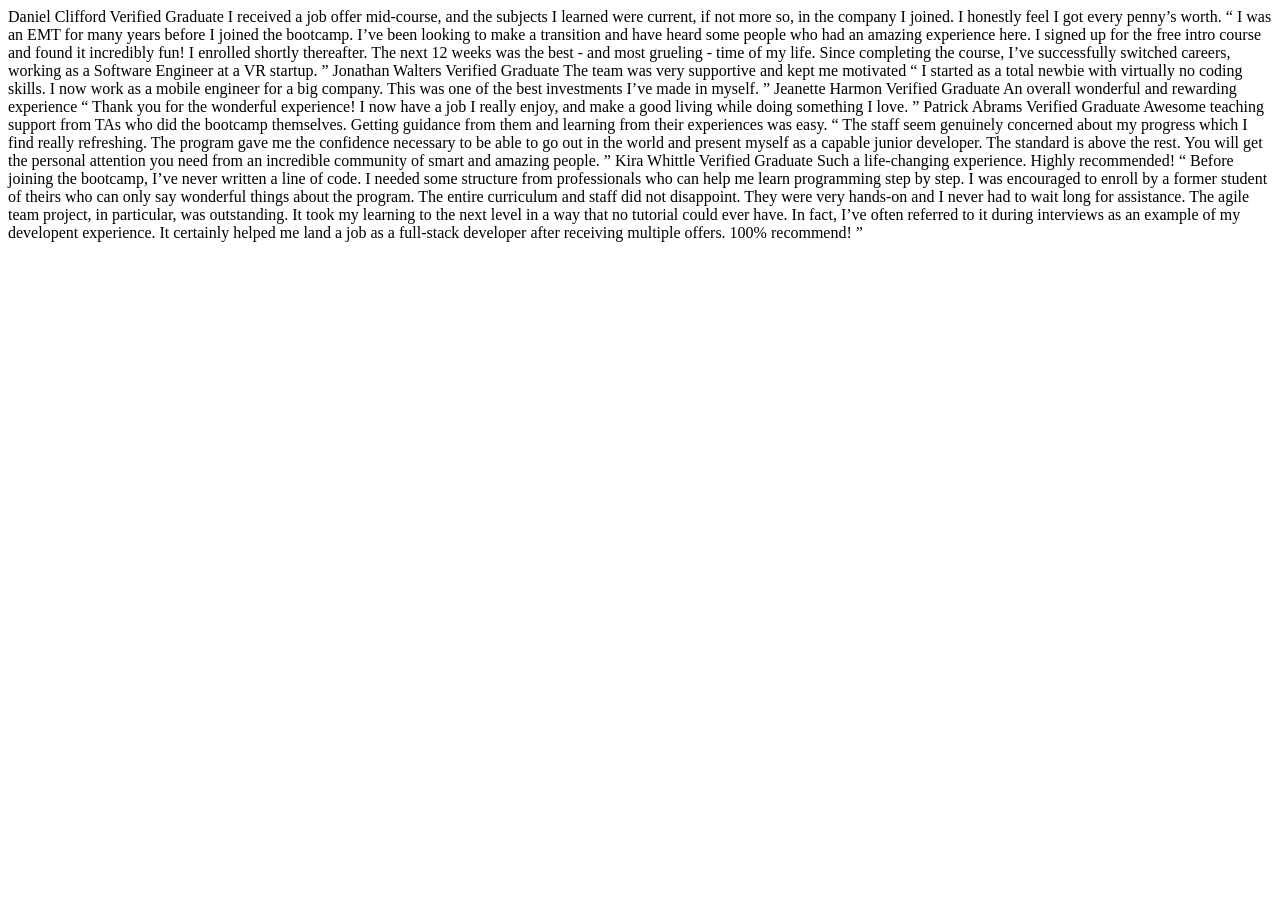
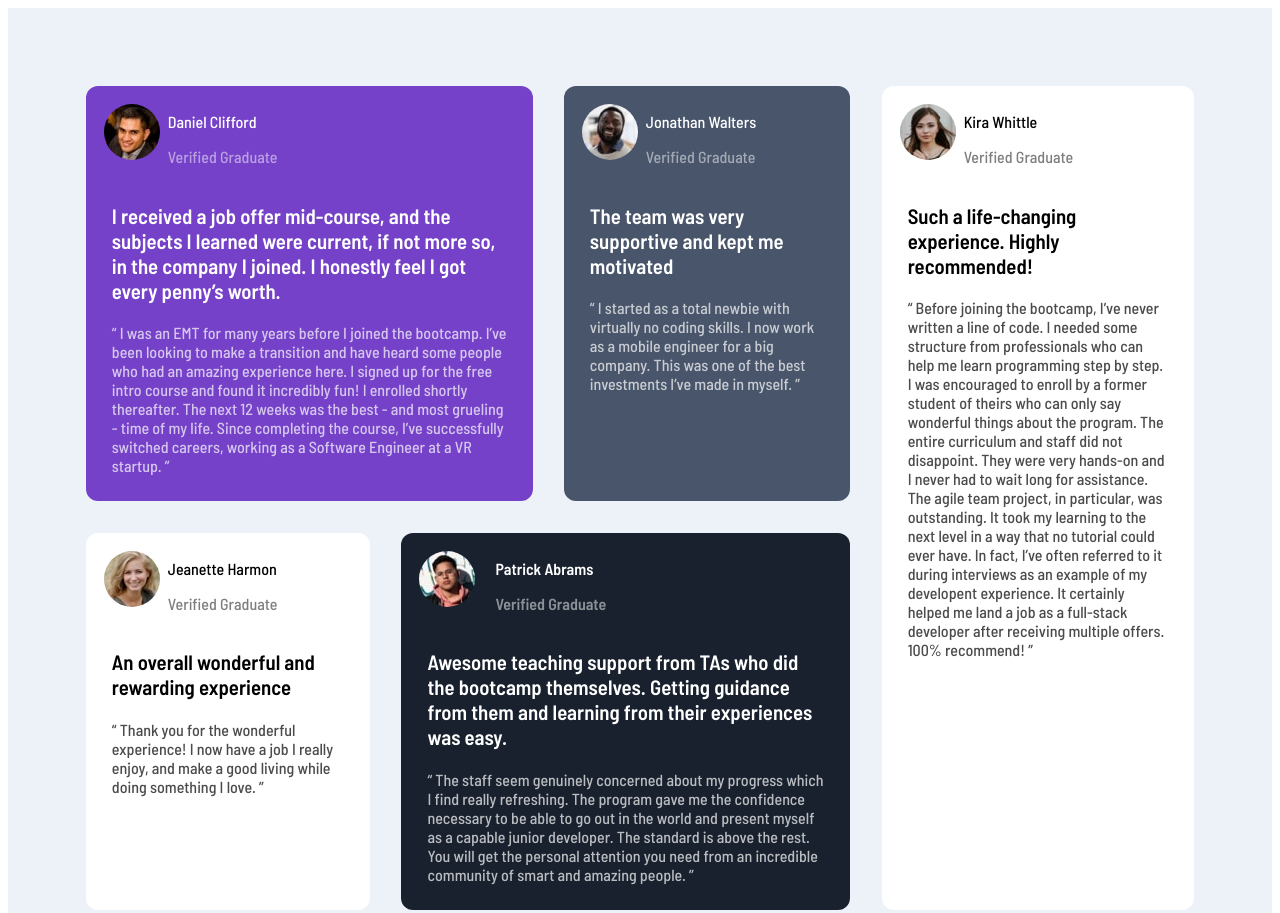
Before and after one commit to djolesusername/qz1--Bonus-, a plain HTML site: page index.html in a window 1280 px wide. Shown: the top 913 px of the page. Before the commit the page ends 800 px from the top, so only its background shows below. Drawn offline with Linux system fonts and the light colour scheme.

Commit message:
initial design

```diff
--- a/index.html
+++ b/index.html
@@ -2,58 +2,132 @@
 <html lang="en">
 <head>
   <meta charset="UTF-8">
-  <meta name="viewport" content="width=device-width, initial-scale=1.0"> <!-- displays site properly based on user's device -->
+  <meta name="viewport" content="width=device-width, initial-scale=1.0"> <!-- displays site properly based on user"s device -->
 
   <link rel="icon" type="image/png" sizes="32x32" href="./images/favicon-32x32.png">
-
-  <title>Bonus Task 1</title>
+  <link rel="preconnect" href="https://fonts.googleapis.com">
+<link rel="preconnect" href="https://fonts.gstatic.com" crossorigin>
+<link href="https://fonts.googleapis.com/css2?family=Barlow+Semi+Condensed:wght@500;600&display=swap" rel="stylesheet">
+<link rel="stylesheet" type="text/css" href="style.css">
+  <title>Bonus Task 1 -> Djordje Cvetkovic</title>
 
 </head>
 <body>
-  Daniel Clifford
-  Verified Graduate
+  <div class="container">
+    <div class="user-container user1">
+      <div class="userinfo">
+        <div class="image-holder">
+        <img class="profile-picture" src="images/image-daniel.jpg" alt="Profile picture" >
+        </div>
+        <div>
+        <p class="profile-info-heading">Daniel Clifford</p>
+        <p class="profile-info-sub">Verified Graduate</p>
+        </div>
+        </div>
 
-  I received a job offer mid-course, and the subjects I learned were current, if not more so,
-  in the company I joined. I honestly feel I got every penny’s worth.
+<div class="review-container">
+
+  <p class="review-heading">I received a job offer mid-course, and the subjects I learned were current, if not more so,
+  in the company I joined. I honestly feel I got every penny’s worth. </p>
+
+
+  <p class='review'>
 
   “ I was an EMT for many years before I joined the bootcamp. I’ve been looking to make a
   transition and have heard some people who had an amazing experience here. I signed up
   for the free intro course and found it incredibly fun! I enrolled shortly thereafter.
   The next 12 weeks was the best - and most grueling - time of my life. Since completing
   the course, I’ve successfully switched careers, working as a Software Engineer at a VR startup. ”
+  </p>
 
-  Jonathan Walters
-  Verified Graduate
+</div>
+</div>
+<div class="user-container user2">
+  <div class="userinfo">
+    <div class="image-holder">
+    <img class="profile-picture" src="images/image-jonathan.jpg" alt="Profile picture" >
+    </div>
+    <div>
+    <p class="profile-info-heading"> Jonathan Walters</p>
+    <p class="profile-info-sub">Verified Graduate</p>
+    </div>
+    </div>
 
-  The team was very supportive and kept me motivated
+    <div class="review-container">
+      <p class="review-heading">
+    The team was very supportive and kept me motivated </p>
 
+  <p class='review'>
   “ I started as a total newbie with virtually no coding skills. I now work as a mobile engineer
   for a big company. This was one of the best investments I’ve made in myself. ”
+  </p>
+</div>
+</div>
+  <div class="user-container user3">
 
-  Jeanette Harmon
-  Verified Graduate
+    <div class="userinfo">
+      <div class="image-holder">
+      <img class="profile-picture" src="images/image-jeanette.jpg" alt="Profile picture" >
+      </div>
+      <div>
+      <p class="profile-info-heading"> Jeanette Harmon</p>
+      <p class="profile-info-sub">Verified Graduate</p>
+      </div>
+      </div>
 
-  An overall wonderful and rewarding experience
+      <div class="review-container">
+        <p class="review-heading">
+    An overall wonderful and rewarding experience </p>
 
+  <p class='review'>
   “ Thank you for the wonderful experience! I now have a job I really enjoy, and make a good living
-  while doing something I love. ”
+  while doing something I love. ” </p>
+</div>
+</div>
+  <div class="user-container user4">
+    <div class="userinfo">
+      <div class="image-holder">
+      <img class="profile-picture" src="images/image-patrick.jpg" alt="Profile picture" >
+      </div>
+      <div class="profile-info-text">
+      <p class="profile-info-heading">     Patrick Abrams
 
-  Patrick Abrams
-  Verified Graduate
+      </p>
+      <p class="profile-info-sub">Verified Graduate</p>
+      </div>
+      </div>
+      <div class="review-container">
+        <p class="review-heading">
 
   Awesome teaching support from TAs who did the bootcamp themselves. Getting guidance from them and
-  learning from their experiences was easy.
+  learning from their experiences was easy. </p>
 
+  <p class='review'>
   “ The staff seem genuinely concerned about my progress which I find really refreshing. The program
   gave me the confidence necessary to be able to go out in the world and present myself as a capable
   junior developer. The standard is above the rest. You will get the personal attention you need from
-  an incredible community of smart and amazing people. ”
+  an incredible community of smart and amazing people. ” </p>
+</div>
+</div>
+  <div class="user-container  user5">
+    <div class="userinfo">
+      <div class="image-holder">
+      <img class="profile-picture" src="images/image-kira.jpg" alt="Profile picture" >
+      </div>
+      <div>
+      <p class="profile-info-heading">     Kira Whittle
 
-  Kira Whittle
-  Verified Graduate
+      </p>
+      <p class="profile-info-sub">Verified Graduate</p>
+      </div>
+      </div>
+      <div class="review-container">
+        <p class="review-heading">
 
-  Such a life-changing experience. Highly recommended!
 
+  Such a life-changing experience. Highly recommended! </p>
+
+  <p class='review'>
   “ Before joining the bootcamp, I’ve never written a line of code. I needed some structure from
   professionals who can help me learn programming step by step. I was encouraged to enroll by a former
   student of theirs who can only say wonderful things about the program. The entire curriculum and staff
@@ -62,6 +136,11 @@
   could ever have. In fact, I’ve often referred to it during interviews as an example of my developent
   experience. It certainly helped me land a job as a full-stack developer after receiving multiple offers.
   100% recommend! ”
+  </p>
+</div>
+</div>
+  </div>
+
 
 </body>
 </html>
--- /dev/null
+++ b/style.css
@@ -0,0 +1,130 @@
+:root {
+    --moderate-violet: hsl(263, 55%, 52%);
+    --very-dark-grayish-blue: hsl(217, 19%, 35%);
+    --very-dark-blackish-blue: hsl(219, 29%, 14%);
+    --white-custom: hsl(0, 0%, 100%);
+    --light-gray: hsl(0, 0%, 81%);
+    --light-grayish-blue: hsl(210, 46%, 95%);
+
+  }
+
+.container {
+    font-family: 'Barlow Semi Condensed', sans-serif;
+    display: grid;
+    grid-template-columns: auto auto auto auto;
+    grid-gap: 1.7em;
+    background-color: var(--light-grayish-blue);
+    padding:6%;
+    min-height: 100%;
+    /*     display: flex;
+     align-content: center;
+       height: 99vh;
+*/
+
+}
+
+.user-container {
+    border-radius: 12px;
+    margin: 2px;
+    padding: 10px;
+}
+
+.user1 {
+    grid-column: 1 /  3;
+background-color: var(--moderate-violet);
+color: white;
+
+
+}
+.user2 {
+    background-color: var(--very-dark-grayish-blue);
+    color: var(--white-custom);
+}
+.user3 {
+    background-color: white;
+}
+
+.user4 {
+    grid-column: 2 / 4;
+    grid-row: 2;
+    background-color: var(--very-dark-blackish-blue);
+    color: var(--white-custom);
+}
+
+.user5 {
+    grid-row: 1 /  span 2;
+    grid-column: 4;
+    background-color: var(--white-custom);
+}
+
+.userinfo {
+    display: flex;
+    flex-direction: row;
+
+}
+
+
+
+.profile-picture{
+    border-radius: 50%;
+    padding: 8px;
+
+}
+
+.profile-info-text {
+  align-items: flex-start;
+  padding-left: 12px;
+  font-weight: 600;
+
+}
+
+.profile-info-sub {
+    opacity: 50%;
+
+}
+.review {
+    opacity: 70%;
+    padding-left: 16px;
+    padding-right: 16px;
+
+
+}
+
+.review-heading {
+    font-weight: 600;
+    font-size: 1.3em;
+padding-left: 16px;
+padding-right: 16px;
+min-height: 6vh;
+padding-bottom: 0;
+}
+
+.review-container {
+padding: 0px;
+}
+
+@media only screen and (max-width: 768px) {
+
+    .container  {
+     display: grid;
+     grid-template-columns: auto;
+     padding: 10px;
+     grid-gap:10px;
+
+
+    }
+    .container > div {
+        text-align: center;
+        padding: 20px 0;
+
+      }
+      .user-container {
+        grid-column: 1;
+      }
+      .user5 {
+          grid-row: 5;
+      }
+      .user4 {
+          grid-row: 4}
+
+  }
```
